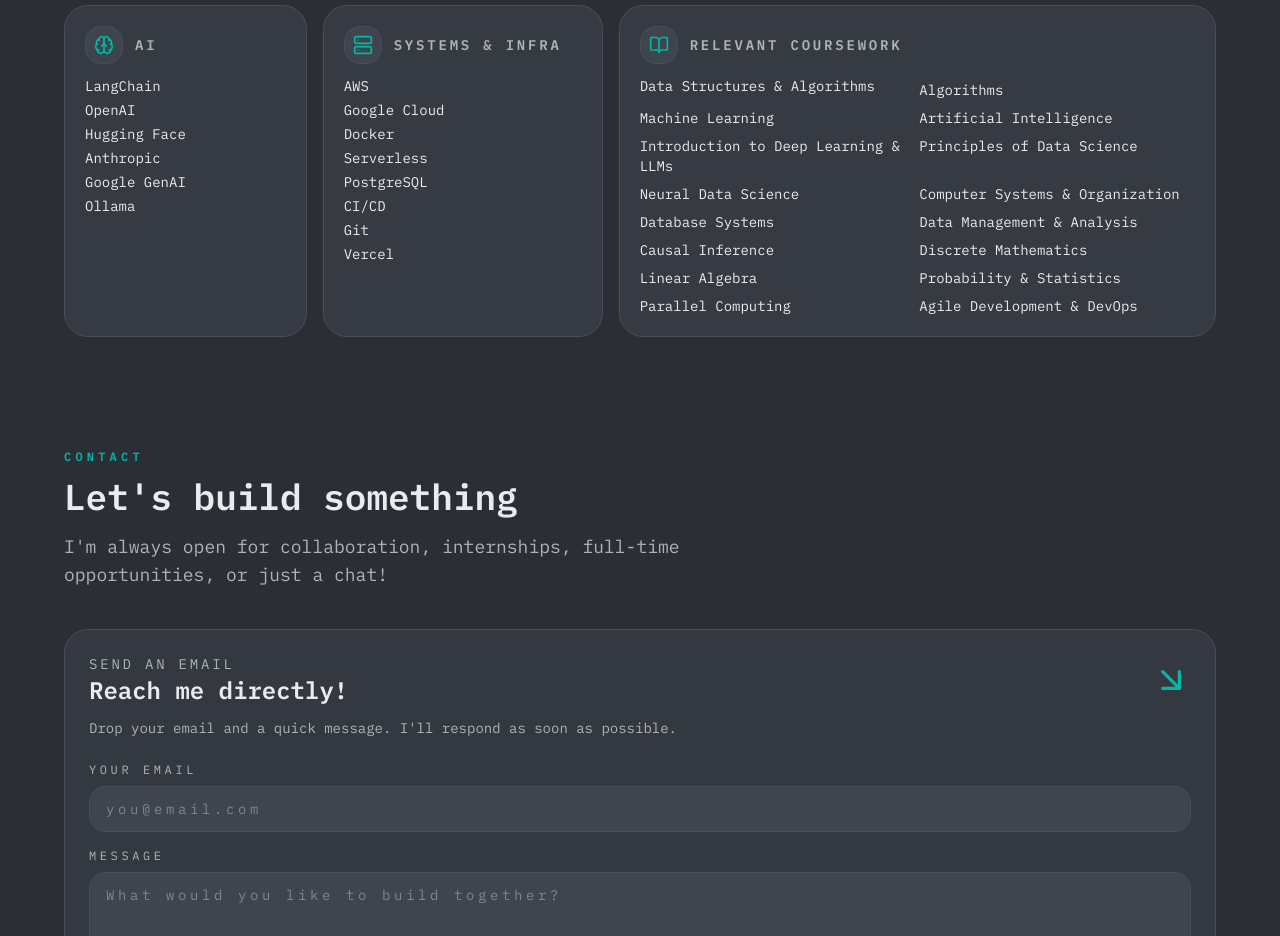
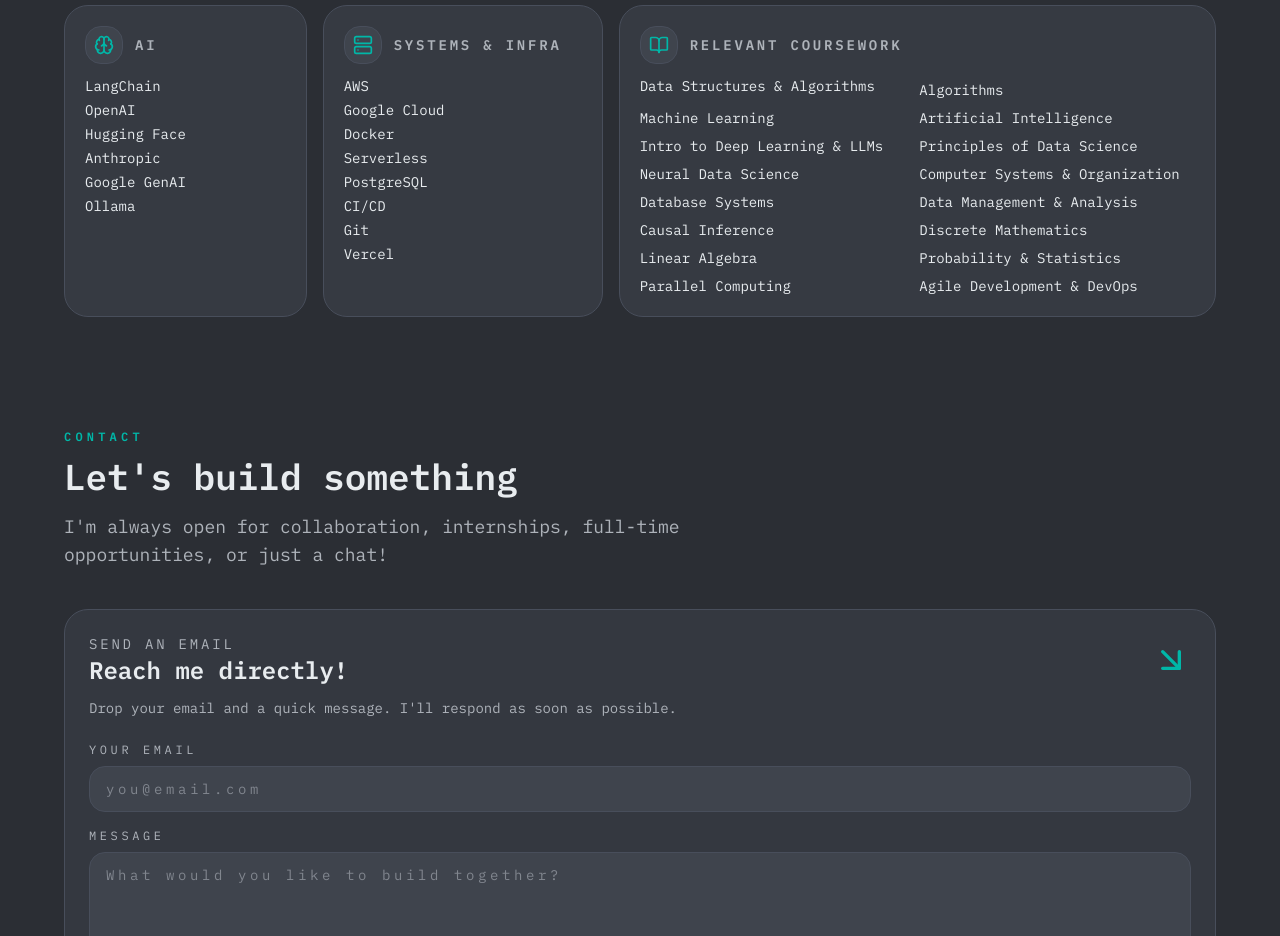
Before and after one commit to anthonylu23/personal-website, a React (Vite) app: page / in a window 1280 px wide. Shown: the part 1160-2096 px from the top of the page. Built offline with nearby package versions, Linux system fonts and the light colour scheme.

Commit message:
coursework change

```diff
--- a/src/data/content.ts
+++ b/src/data/content.ts
@@ -170,7 +170,7 @@
       'Algorithms',
       'Machine Learning',
       'Artificial Intelligence',
-      'Introduction to Deep Learning & LLMs',
+      'Intro to Deep Learning & LLMs',
       'Principles of Data Science',
       'Neural Data Science',
       'Computer Systems & Organization',
```
